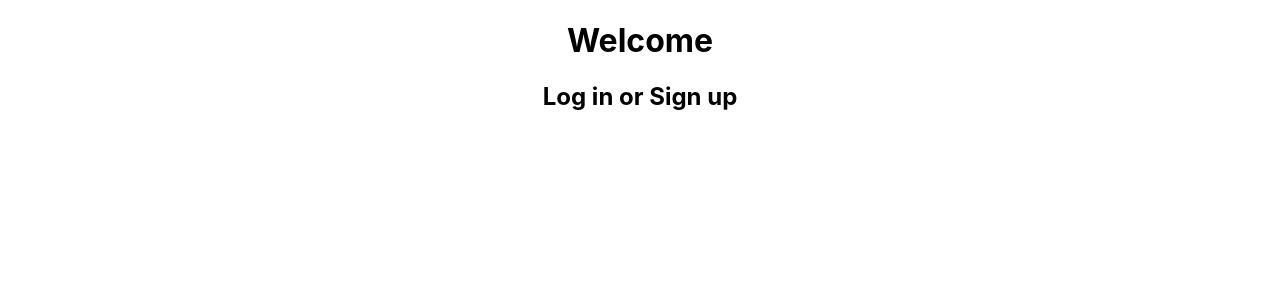
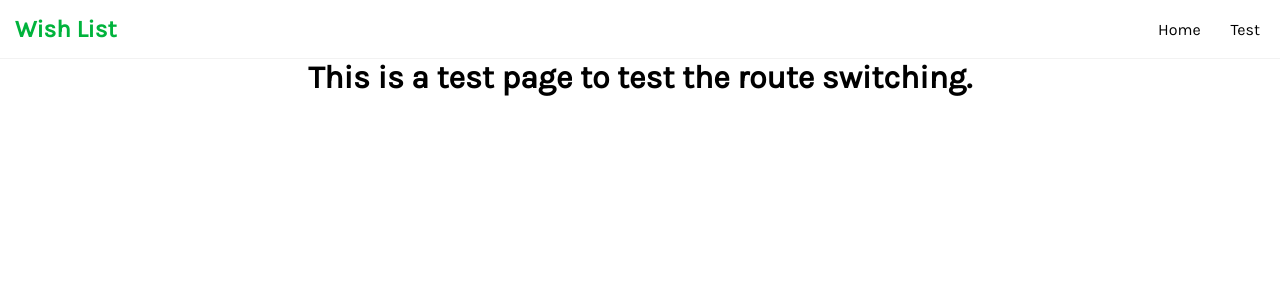
Before and after one commit to Sambusane/438_Project_2, a React (Create React App) app in the folder wishlisht-frontend/: page /test in a window 1280 px wide. Shown: the top 300 px of the page. Built offline with nearby package versions, Linux system fonts and the light colour scheme.

Commit message:
added route switching, navbar and second page

```diff
--- a/wishlisht-frontend/src/App.js
+++ b/wishlisht-frontend/src/App.js
@@ -1,12 +1,27 @@
 import logo from './logo.svg';
 import './App.css';
 import Home from './Home';
+import Navbar from './Navbar';
+import Test from './Test';
+import {BrowserRouter as Router, Route, Switch} from 'react-router-dom';
 
 function App() {
   return (
+    <Router>
     <div className="App">
-      <Home />
+      <Navbar />
+      <div className="content">
+        <Switch>
+          <Route exact path="/">
+            <Home />
+          </Route>
+          <Route path="/test">
+            <Test />
+          </Route>
+        </Switch>
+      </div>
     </div>
+  </Router>
   );
 }
 
--- /dev/null
+++ b/wishlisht-frontend/src/Navbar.js
@@ -0,0 +1,14 @@
+import { Link } from 'react-router-dom';
+const Navbar = () => {
+    return (
+        <nav className="navbar">
+            <h1>Wish List</h1>
+            <div className="links">
+                <Link to="/"> Home </Link>
+                <Link to="/test"> Test </Link>
+            </div>
+        </nav>
+      );
+}
+
+export default Navbar;
--- /dev/null
+++ b/wishlisht-frontend/src/Test.js
@@ -0,0 +1,7 @@
+const Test = () => {
+    return (
+        <h1> This is a test page to test the route switching. </h1>
+      );
+}
+
+export default Test;
--- a/wishlisht-frontend/src/index.css
+++ b/wishlisht-frontend/src/index.css
@@ -1,3 +1,6 @@
+@import url('https://fonts.googleapis.com/css2?family=Cairo:wght@300;900&family=Karla&display=swap');
+
+/*
 body {
   margin: 0;
   font-family: -apple-system, BlinkMacSystemFont, 'Segoe UI', 'Roboto', 'Oxygen',
@@ -11,3 +14,38 @@ code {
   font-family: source-code-pro, Menlo, Monaco, Consolas, 'Courier New',
     monospace;
 }
+
+*/
+
+* {
+  margin: 0;
+  font-family: "Karla";
+  color: black;
+}
+
+.navbar {
+  padding: 15px;
+  display: flex;
+  align-items: center;
+  max-width: 1300px;
+  margin: 0 auto;
+  border-bottom: 1px solid #f2f2f2;
+}
+
+.navbar h1 {
+  color: #00b33c;
+}
+
+.navbar .links {
+  margin-left: auto;
+}
+
+.navbar a {
+  margin-left: 16px;
+  text-decoration: none;
+  padding: 5px;
+}
+
+.navbar a:hover {
+  color:#00b33c;
+}
```
